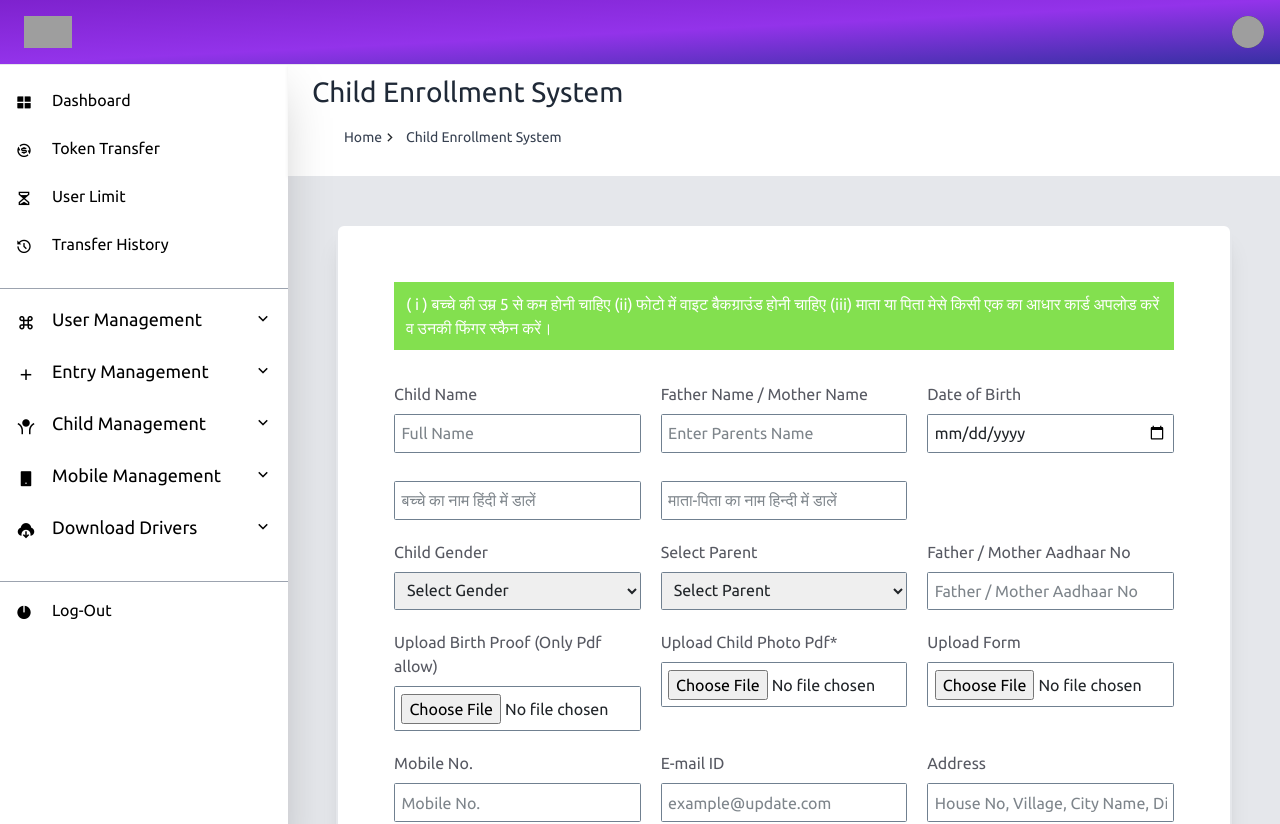
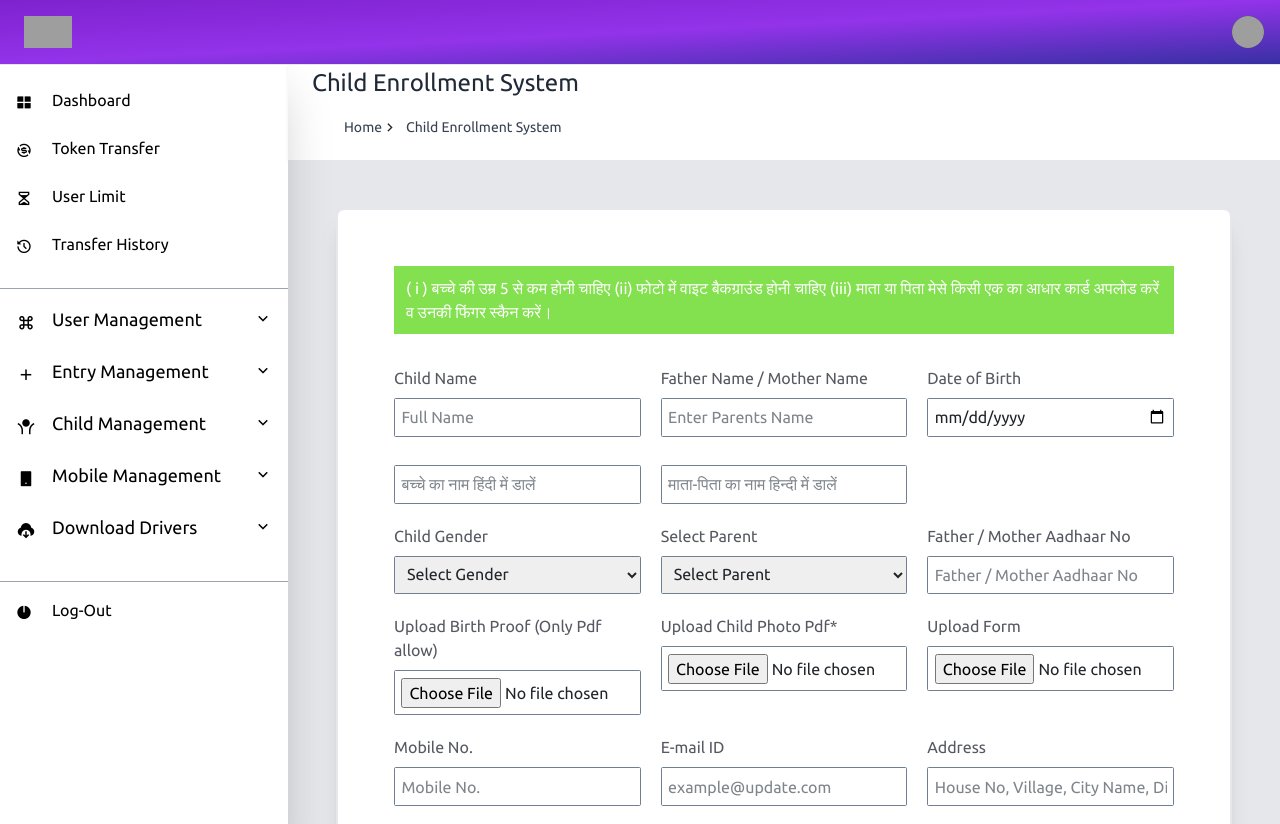
Before and after one commit to C00deian/aadhar, a React (Create React App) app: page /new-entry in a window 1280 px wide. Shown: the top 824 px of the page. Built offline with nearby package versions, Linux system fonts and the light colour scheme; grey boxes are pictures that could not be loaded; a web font is replaced by a local one.

Commit message:
bread hieight

```diff
--- a/src/Users/Admin/BreadCrumb/Breadcrumb.jsx
+++ b/src/Users/Admin/BreadCrumb/Breadcrumb.jsx
@@ -6,11 +6,11 @@ const Breadcrumb = ({ title, links }) => {
     <>
       <div className=" sm:ml-72 ">
         <div
-          className="flex   mt-16   h-28 bg-white px-4 py-4 shadow-sm  items-center justify-between"
+          className="flex   mt-16   h-24 bg-white px-4 py-4 shadow-sm  items-center justify-between"
           aria-label="Breadcrumb"
         >
           <div>
-            <h3 className="text-gray-800 mb-3">{title}</h3>
+            <h4 className="text-gray-800 mb-3">{title}</h4>
             <ol className="inline-flex items-center space-x-1 md:space-x-2 rtl:space-x-reverse">
               {links.map((link, index) => (
                 <li key={index} className="inline-flex items-center">
```
